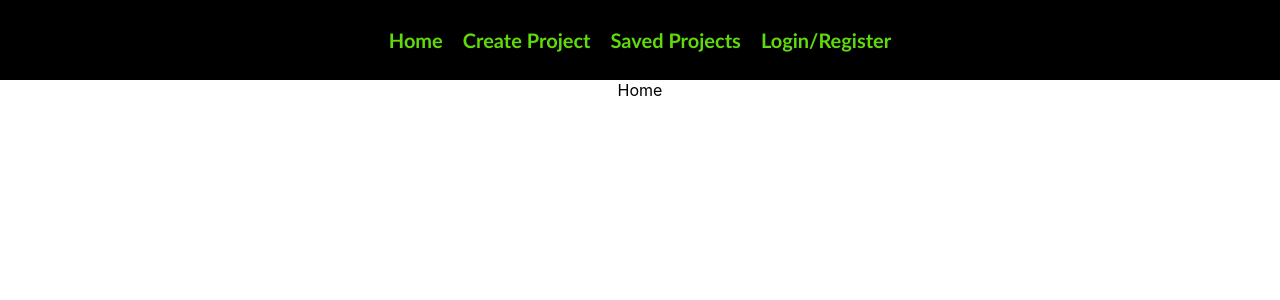
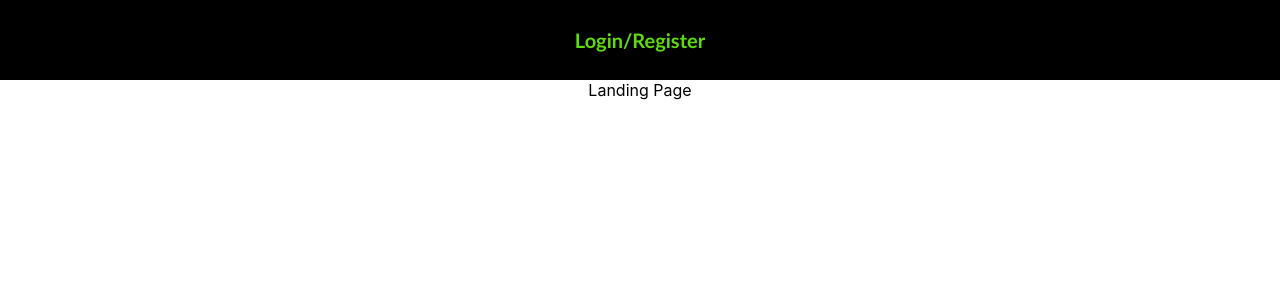
Before and after one commit to Collinswarui/project_tracker, a React (Create React App) app in the folder client/: page / in a window 1280 px wide. Shown: the top 300 px of the page. Built offline with nearby package versions, Linux system fonts and the light colour scheme; the HTML template or start-up script is replaced by a standard one.

Commit message:
added a landing page and allow logged in users to access the navbar links

```diff
--- a/client/src/App.js
+++ b/client/src/App.js
@@ -5,19 +5,32 @@
 import {CreateProj} from '../src/pages/CreateProj'
 import { Navbar } from './components/Navbar';
 import { Login } from './pages/Login'
+import { Landing } from './pages/Landing'
+import { useCookies }  from 'react-cookie'
 
 
 function App() {
+  const [cookies] = useCookies(["access_token"])
+
+
   return (
     <div className="App">
       <Router>
         <Navbar />
         <Routes>
-          <Route path='/' element={<Home />}/>
-          <Route path='/register' element={<Auth />}/>
-          <Route path='/login' element={<Login />}/>
-          <Route path='createProject' element={<CreateProj />}/>
-          <Route path='/savedProject' element={<SavedProj />} />
+          <Route path='/' element={<Landing />}/>
+          {cookies.access_token ? (
+            <>
+              <Route path='/home' element={<Home />}/>
+              <Route path='/createProject' element={<CreateProj />}/>
+              <Route path='/savedProject' element={<SavedProj />} />
+            </>
+          ) : (
+            <>
+             <Route path='/register' element={<Auth />}/>
+             <Route path='/login' element={<Login />}/>
+            </>
+          )}
         </Routes>
       </Router>
       </div>
--- a/client/src/components/Navbar.jsx
+++ b/client/src/components/Navbar.jsx
@@ -12,13 +12,19 @@
   const logout = () => {
     setCookies("access_token", "")
     window.localStorage.removeItem("userID")
-    navigate('/register')
+    navigate('/')
   }
   return (
     <div className='navbar'>
-      <Link to='/'> Home</Link>
+      {/* logged in user can access this navbar */}
+      {cookies.access_token &&
+      <>
+      <Link to='/home'> Home</Link>
       <Link to='/createProject'>Create Project</Link>
       <Link to='/savedProject'> Saved Projects</Link>
+      </>}
+
+
       {!cookies.access_token ? (
       <Link to='/register'>Login/Register</Link>
       ) : (
--- a/client/src/pages/Auth.js
+++ b/client/src/pages/Auth.js
@@ -23,7 +23,7 @@
         password
       })
       // alert('Registration Complete')
-      navigate("/")
+      navigate("/home")
     } catch (error) {
       if(error.response && error.response.status === 400) {
         setError(error.response.data.message)
--- /dev/null
+++ b/client/src/pages/Landing.js
@@ -0,0 +1,5 @@
+export const Landing = () => {
+    return (
+        <div>Landing Page</div>
+    )
+}
--- a/client/src/pages/Login.js
+++ b/client/src/pages/Login.js
@@ -23,7 +23,7 @@
         })
         setCookies("access_token", response.data.token)
         window.localStorage.setItem("userID", response.data.user_id)
-        navigate('/')
+        navigate('/home')
         console.log(response)
       } catch (error) {
         if(error.response && error.response.status === 400) {
```
